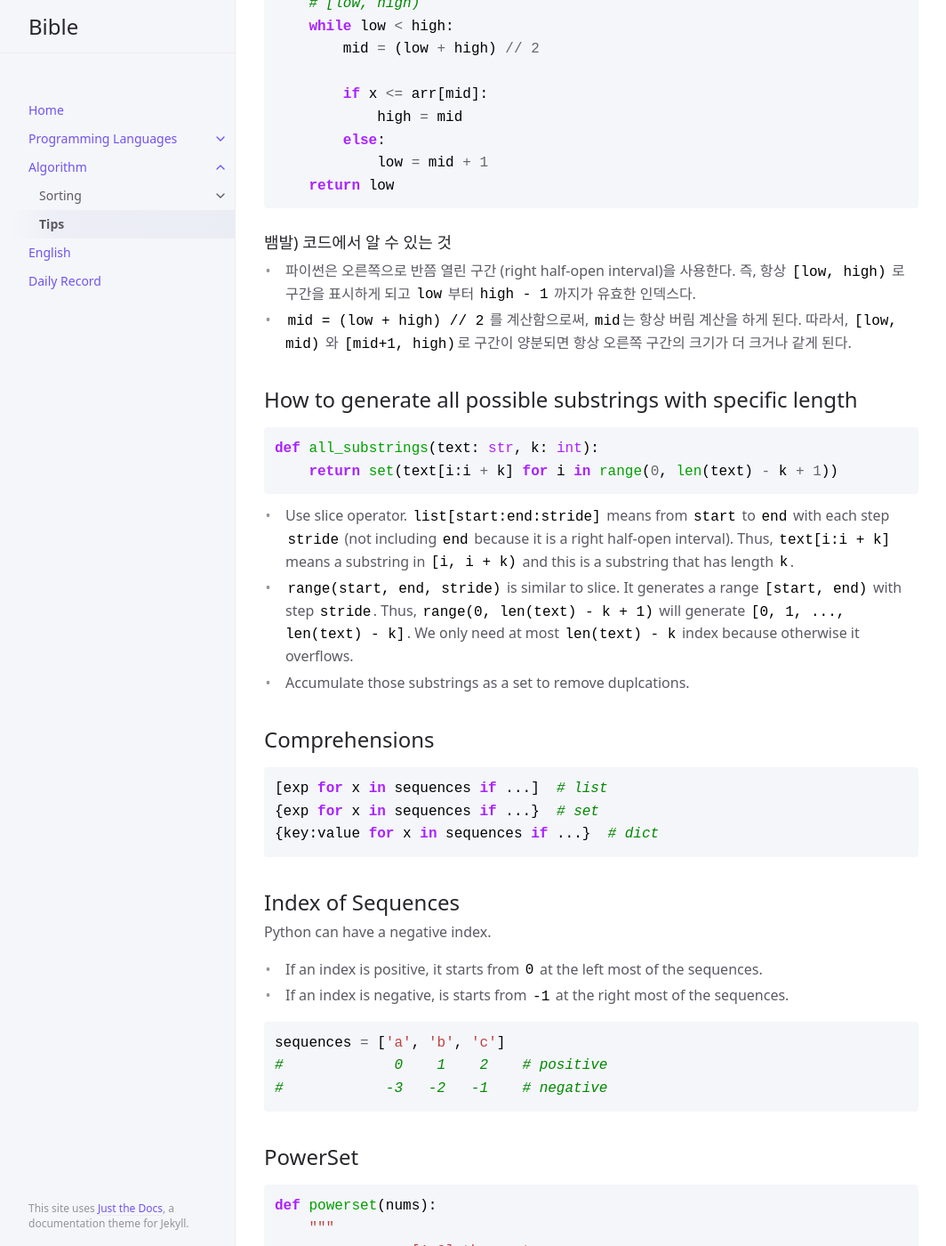
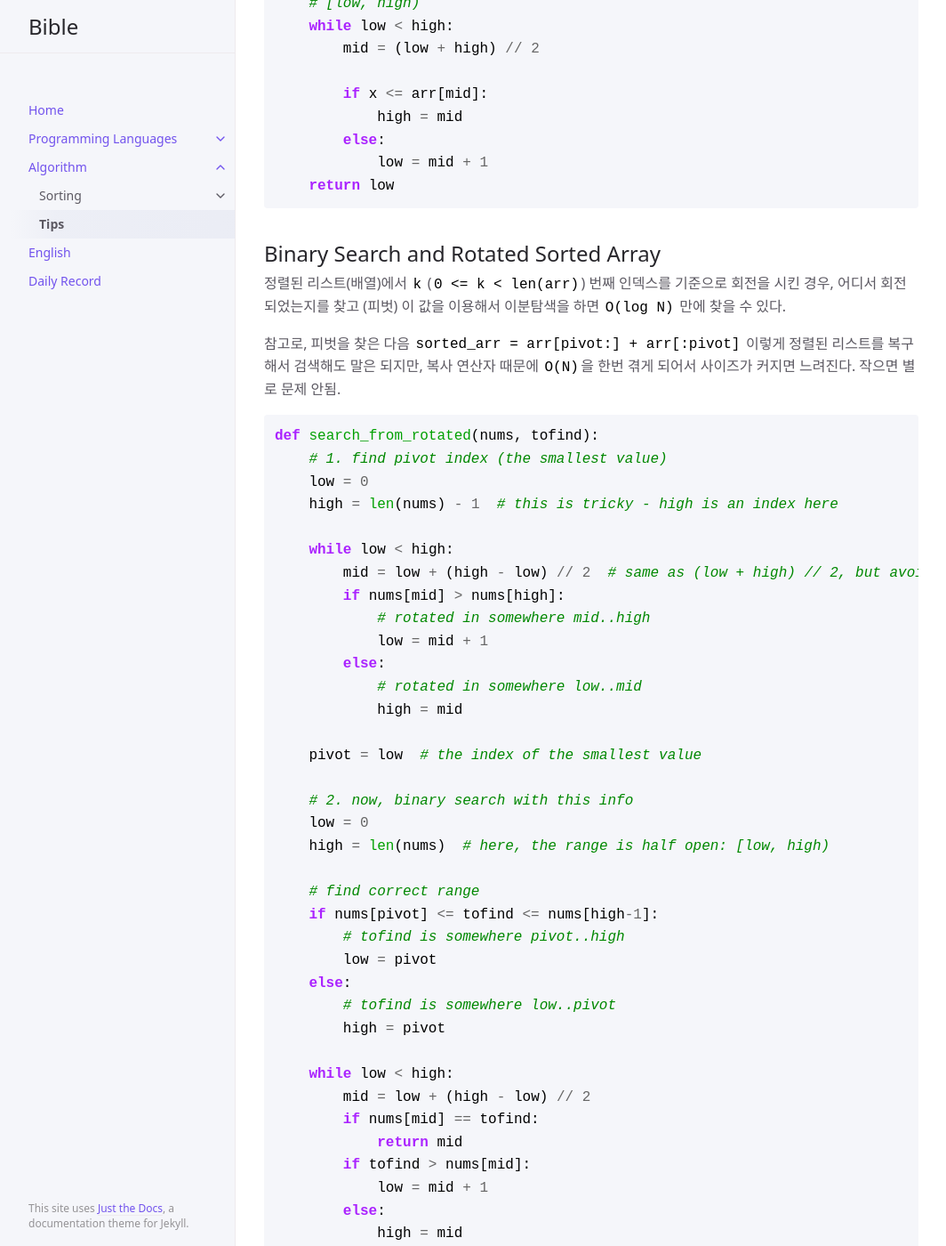
Before and after one commit to sangwoo-joh/bible-archive, a Jekyll site: the page built from algorithm/tips.md, in a window 1280 px wide and 1400 px high, scrolled down 6346 px. Shown: the whole window at 89% size, without its empty margins (107-1171 px from the left). Built offline with Jekyll 4.4.1, drawn with Linux system fonts in a browser that asks for light colours; some of the changed text lies outside the part shown.

Commit message:
Add rotated sorted

````diff
--- a/algorithm/tips.md
+++ b/algorithm/tips.md
@@ -273,13 +273,85 @@ def bisect_left(arr, x, low=0, high=None):
     return low
 ```
 
-### 뱀발) 코드에서 알 수 있는 것
- - 파이썬은 오른쪽으로 반쯤 열린 구간 (right half-open interval)을
-   사용한다. 즉, 항상 `[low, high)` 로 구간을 표시하게 되고 `low` 부터
-   `high - 1` 까지가 유효한 인덱스다.
- - `mid = (low + high) // 2` 를 계산함으로써, `mid`는 항상 버림 계산을
-   하게 된다. 따라서, `[low, mid)` 와 `[mid+1, high)`로 구간이
-   양분되면 항상 오른쪽 구간의 크기가 더 크거나 같게 된다.
+## Binary Search and Rotated Sorted Array
+
+ 정렬된 리스트(배열)에서 `k` (`0 <= k < len(arr)`) 번째 인덱스를
+ 기준으로 회전을 시킨 경우, 어디서 회전되었는지를 찾고 (피벗) 이 값을
+ 이용해서 이분탐색을 하면 `O(log N)` 만에 찾을 수 있다.
+
+ 참고로, 피벗을 찾은 다음 `sorted_arr = arr[pivot:] + arr[:pivot]`
+ 이렇게 정렬된 리스트를 복구해서 검색해도 말은 되지만, 복사 연산자
+ 때문에 `O(N)`을 한번 겪게 되어서 사이즈가 커지면 느려진다. 작으면
+ 별로 문제 안됨.
+
+``` python
+def search_from_rotated(nums, tofind):
+    # 1. find pivot index (the smallest value)
+    low = 0
+    high = len(nums) - 1  # this is tricky - high is an index here
+
+    while low < high:
+        mid = low + (high - low) // 2  # same as (low + high) // 2, but avoid overflow
+        if nums[mid] > nums[high]:
+            # rotated in somewhere mid..high
+            low = mid + 1
+        else:
+            # rotated in somewhere low..mid
+            high = mid
+
+    pivot = low  # the index of the smallest value
+
+    # 2. now, binary search with this info
+    low = 0
+    high = len(nums)  # here, the range is half open: [low, high)
+
+    # find correct range
+    if nums[pivot] <= tofind <= nums[high-1]:
+        # tofind is somewhere pivot..high
+        low = pivot
+    else:
+        # tofind is somewhere low..pivot
+        high = pivot
+
+    while low < high:
+        mid = low + (high - low) // 2
+        if nums[mid] == tofind:
+            return mid
+        if tofind > nums[mid]:
+            low = mid + 1
+        else:
+            high = mid
+
+    return -1
+```
+
+ - 처음에 피벗 인덱스를 찾을 때는 `high` 역시 인덱스로
+   쓰였다. `high`를 half-open 으로 둬볼려고 했는데, `1`씩 빼거나
+   더해줘야 되서 코드가 더 복잡해져서 그냥 저렇게 하는게 깔끔하다.
+ - 피벗을 찾은 이후에는 위 코드처럼 직접 이분 탐색을 구현해도 되고
+   (여기서는 half-open 으로 구현), 아니면 아래와 같이 `bisect`를
+   활용해도 된다.
+
+ ``` python
+    ... # search pivot
+    # find Lower Bound to find equal value
+    bi = bisect.bisect_left(nums, tofind, low, high)
+    if bi < len(nums) and nums[bi] == tofind:
+        return bi
+    else:
+        return -1
+
+ ```
+
+  - `bisect` 를 활용할 때에는 Lower Bound를 찾는게 편한데, 왜냐하면
+    위에서 설명했듯이, 찾고자 하는 값 보다 "크거나 같은 값"이 처음
+    나오는 위치를 찾아주기 때문이다. 그래서 `bisect_left` 리턴 값을
+    곧바로 인덱스로 쓸 수 있다. 만약 Upper Bound로 찾았다면, 이는 "큰
+    값"이 처음으로 나오는 위치 이므로, `bisect_right` (또는 그냥
+    `bisect`) 리턴 값에서 1을 빼줘야 정확한 인덱스가 된다.
+  - 추가로, `bisect`는 "값을 적절하게 삽입할 위치"를 찾아주기 때문에,
+    실제로 리턴한 인덱스에 정말 찾고자 하는 값이 있는지 한번 더
+    확인해야 한다.
 
 
 
````
